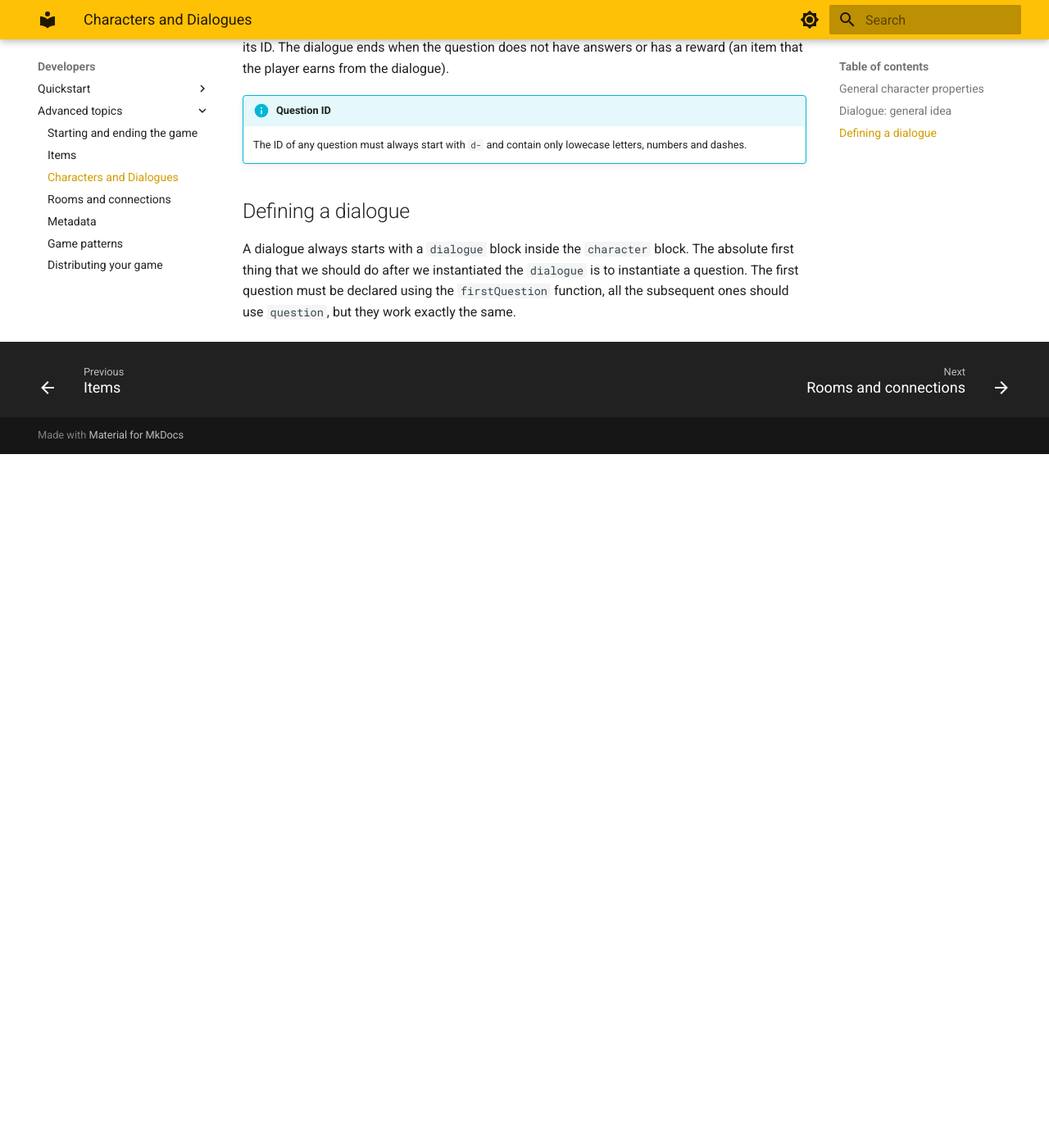
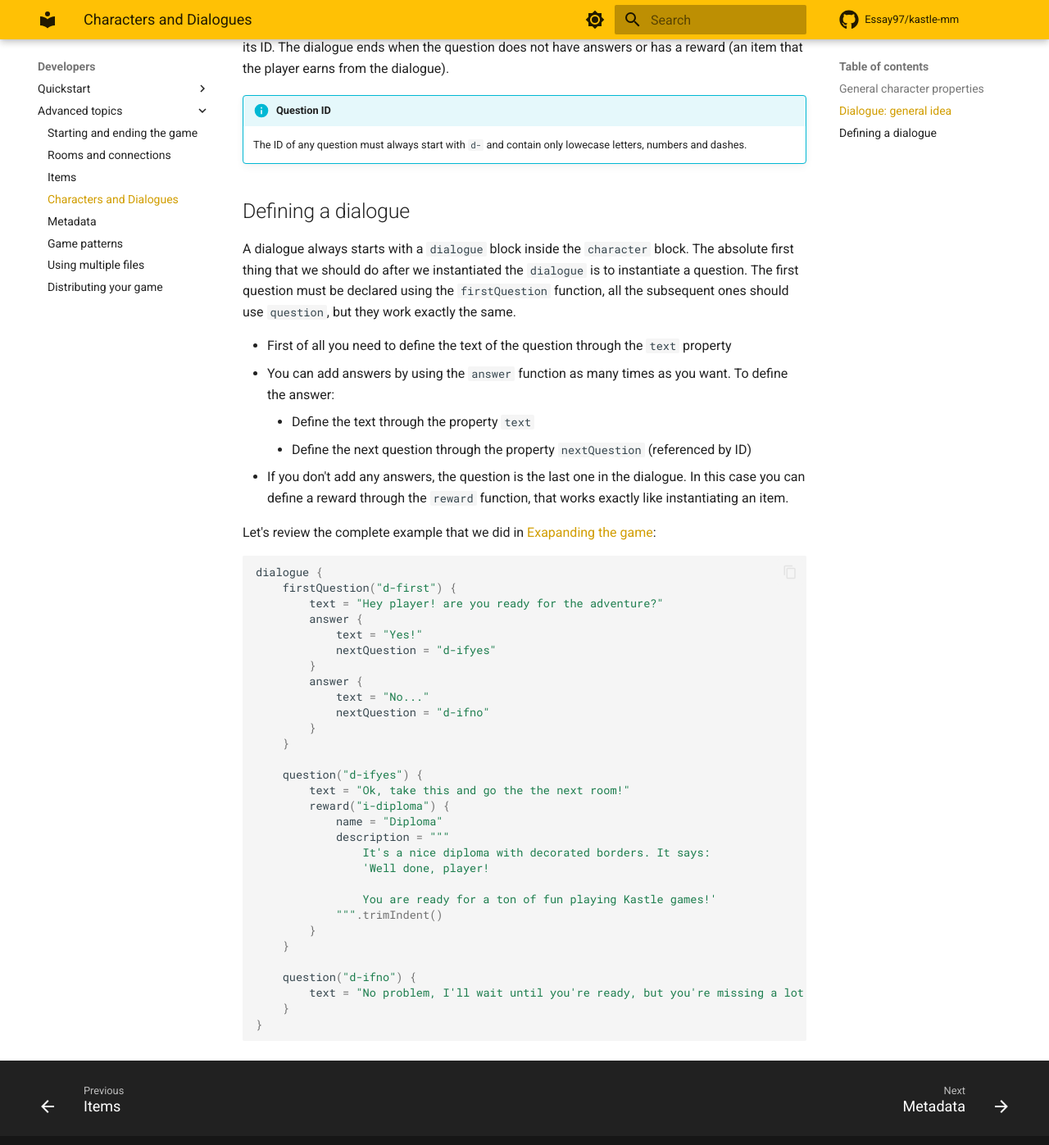
Before and after one commit to Essay97/kastle-docs, an MkDocs documentation site: the page built from docs/develop/characters.md, in a window 1280 px wide and 1400 px high, scrolled down 857 px. Shown: the top 1397 px of the window at 82% size. Built offline with MkDocs 1.6.1 and Material for MkDocs 9.7.7, drawn with Linux system fonts in a browser that asks for light colours; comment, search, counter and statistics services are not loaded; before the commit the page ends 1411 px from its top, so only the background shows below that.

Commit message:
done characters docs

````diff
--- a/docs/develop/characters.md
+++ b/docs/develop/characters.md
@@ -32,3 +32,44 @@
 The absolute first thing that we should do after we instantiated the `dialogue` is to instantiate a question.
 The first question must be declared using the `firstQuestion` function, all the subsequent ones should use `question`,
 but they work exactly the same.
+
+- First of all you need to define the text of the question through the `text` property
+- You can add answers by using the `answer` function as many times as you want. To define the answer:
+    - Define the text through the property `text`
+    - Define the next question through the property `nextQuestion` (referenced by ID)
+- If you don't add any answers, the question is the last one in the dialogue. In this case you can define a reward through
+the `reward` function, that works exactly like instantiating an item.
+
+Let's review the complete example that we did in [Exapanding the game](expanding.md):
+```kotlin
+dialogue {
+    firstQuestion("d-first") {
+        text = "Hey player! are you ready for the adventure?"
+        answer {
+            text = "Yes!"
+            nextQuestion = "d-ifyes"
+        }
+        answer {
+            text = "No..."
+            nextQuestion = "d-ifno"
+        }
+    }
+
+    question("d-ifyes") {
+        text = "Ok, take this and go the the next room!"
+        reward("i-diploma") {
+            name = "Diploma"
+            description = """
+                It's a nice diploma with decorated borders. It says:
+                'Well done, player!
+
+                You are ready for a ton of fun playing Kastle games!'
+            """.trimIndent()
+        }
+    }
+
+    question("d-ifno") {
+        text = "No problem, I'll wait until you're ready, but you're missing a lot of fun!"
+    }
+}
+```
--- a/mkdocs.yml
+++ b/mkdocs.yml
@@ -1,24 +1,27 @@
 site_name: Kastle
+repo_url: https://github.com/Essay97/kastle-mm
+repo_name: Essay97/kastle-mm
 nav:
   - Start Here:
-    - Overview: getting-started/overview.md
-    - Installation: getting-started/installation.md
-    - Your first game: getting-started/first-game.md
+      - Overview: getting-started/overview.md
+      - Installation: getting-started/installation.md
+      - Your first game: getting-started/first-game.md
   - Players:
-    - Players guide: play.md
+      - Players guide: play.md
   - Developers:
-    - Quickstart:
-      - Project setup: develop/project-setup.md
-      - Your first game: develop/first-game.md
-      - Expanding the game: develop/expanding.md
-    - Advanced topics:
-      - Starting and ending the game: develop/start-end.md
-      - Items: develop/items.md
-      - Characters and Dialogues: develop/characters.md
-      - Rooms and connections: develop/rooms.md
-      - Metadata: develop/metadata.md
-      - Game patterns: develop/patterns.md
-      - Distributing your game: develop/distributing.md
+      - Quickstart:
+          - Project setup: develop/project-setup.md
+          - Your first game: develop/first-game.md
+          - Expanding the game: develop/expanding.md
+      - Advanced topics:
+          - Starting and ending the game: develop/start-end.md
+          - Rooms and connections: develop/rooms.md
+          - Items: develop/items.md
+          - Characters and Dialogues: develop/characters.md
+          - Metadata: develop/metadata.md
+          - Game patterns: develop/patterns.md
+          - Using multiple files: develop/multiple-files.md
+          - Distributing your game: develop/distributing.md
 markdown_extensions:
   - pymdownx.highlight:
       anchor_linenums: true
@@ -31,6 +34,8 @@
   - pymdownx.details
 theme:
   name: material
+  icon:
+    repo: fontawesome/brands/github
   features:
     - navigation.tabs
     - navigation.top
````
Also changed, not shown: docs/develop/multiple-files.md (added, +1 -0 lines), 1 other file.
